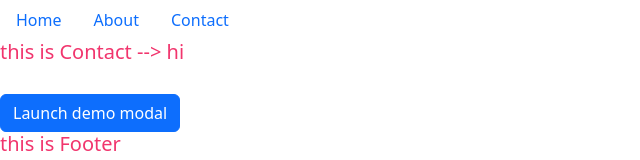
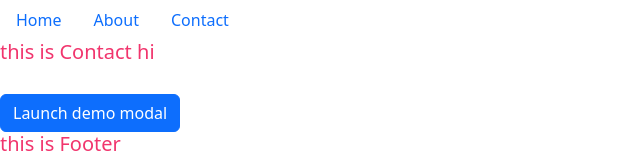
Before and after one commit to rensilva5/Conditional-rendering, a React (Create React App) app in the folder forms/: page /contact in a window 1280 px wide. Shown: the top 160 px of the page, without its empty margins (0-640 px from the left). Built offline with nearby package versions, Linux system fonts and the light colour scheme.

Commit message:
addind changes

```diff
--- a/forms/src/pages/Contact.js
+++ b/forms/src/pages/Contact.js
@@ -13,7 +13,7 @@ const Contact = () => {
 
     return (
         <>
-        <h3>this is Contact --> hi {stateFromChild.title} </h3>
+        <h3>this is Contact hi {stateFromChild.title} </h3>
         <Button variant="primary" onClick={handleShow}>
         Launch demo modal
       </Button>
```
